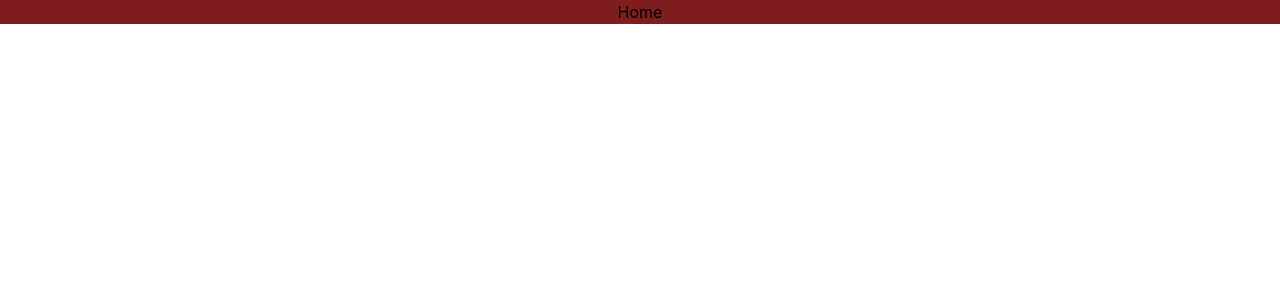
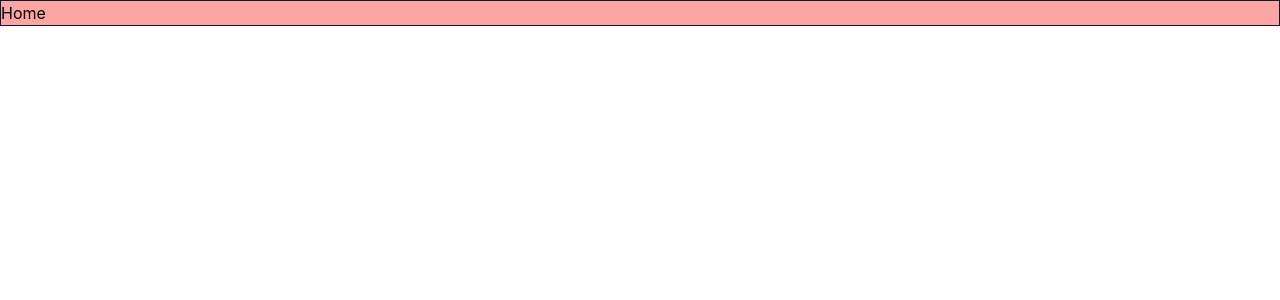
Before and after one commit to wajdialjedaani/smartparking, a React (Create React App) app in the folder frontend/: page / in a window 1280 px wide. Shown: the top 300 px of the page. Built offline with nearby package versions, Linux system fonts and the light colour scheme; a web font is replaced by a local one.

Commit message:
integrated tailwind css

```diff
--- a/frontend/src/App.js
+++ b/frontend/src/App.js
@@ -5,14 +5,12 @@ import Login from './pages/Auth/login';
 
 function App() {
   return (
-    <div className="App">
     <Router>
       <Routes>
         <Route path="/" element={<Home />} />
         <Route path="/login" element={<Login />} />
       </Routes>
     </Router>
-    </div>
   );
 }
 
--- a/frontend/src/pages/home.js
+++ b/frontend/src/pages/home.js
@@ -1,6 +1,6 @@
 export default function Home() {
   return (
-    <div className="bg-red-900">
+    <div className="bg-red-300 border border-gray-900">
       <h1>Home</h1>
     </div>
   );
```
Lines whose indentation alone changed are shown as unchanged.
